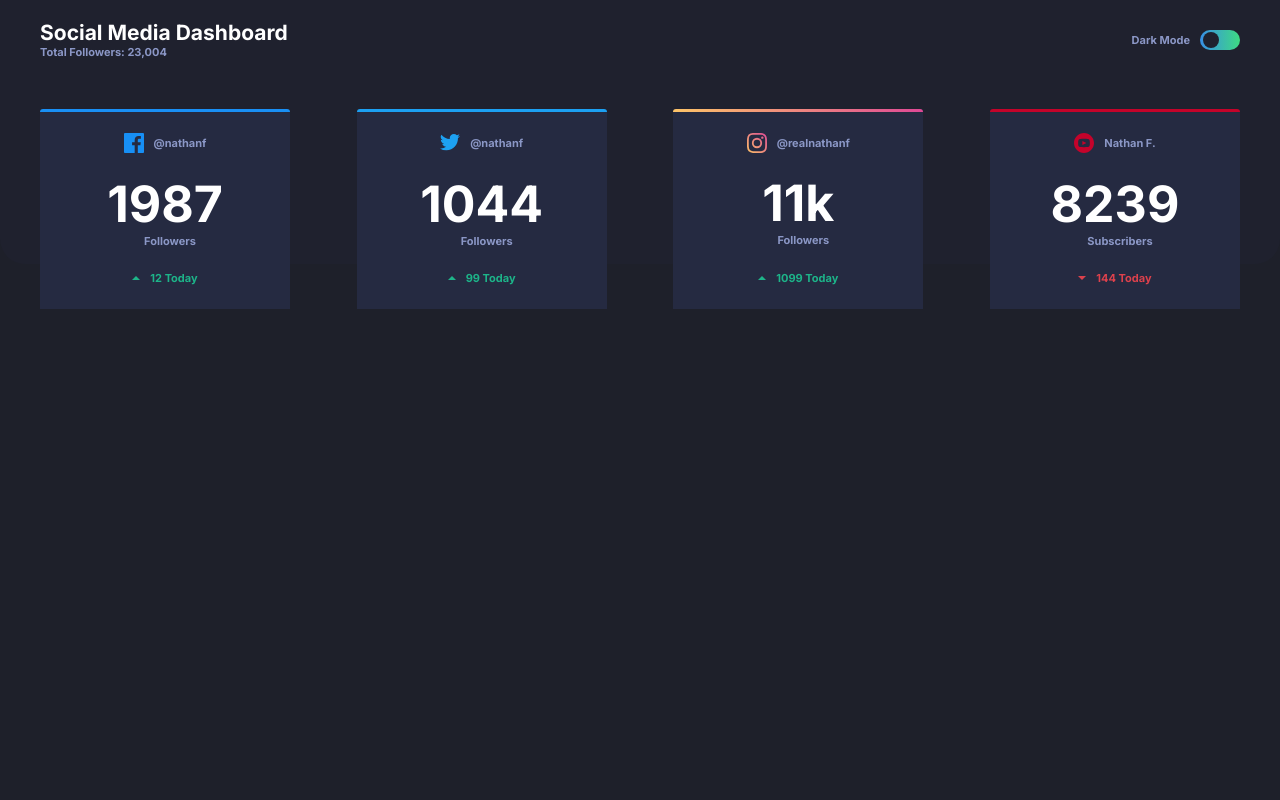
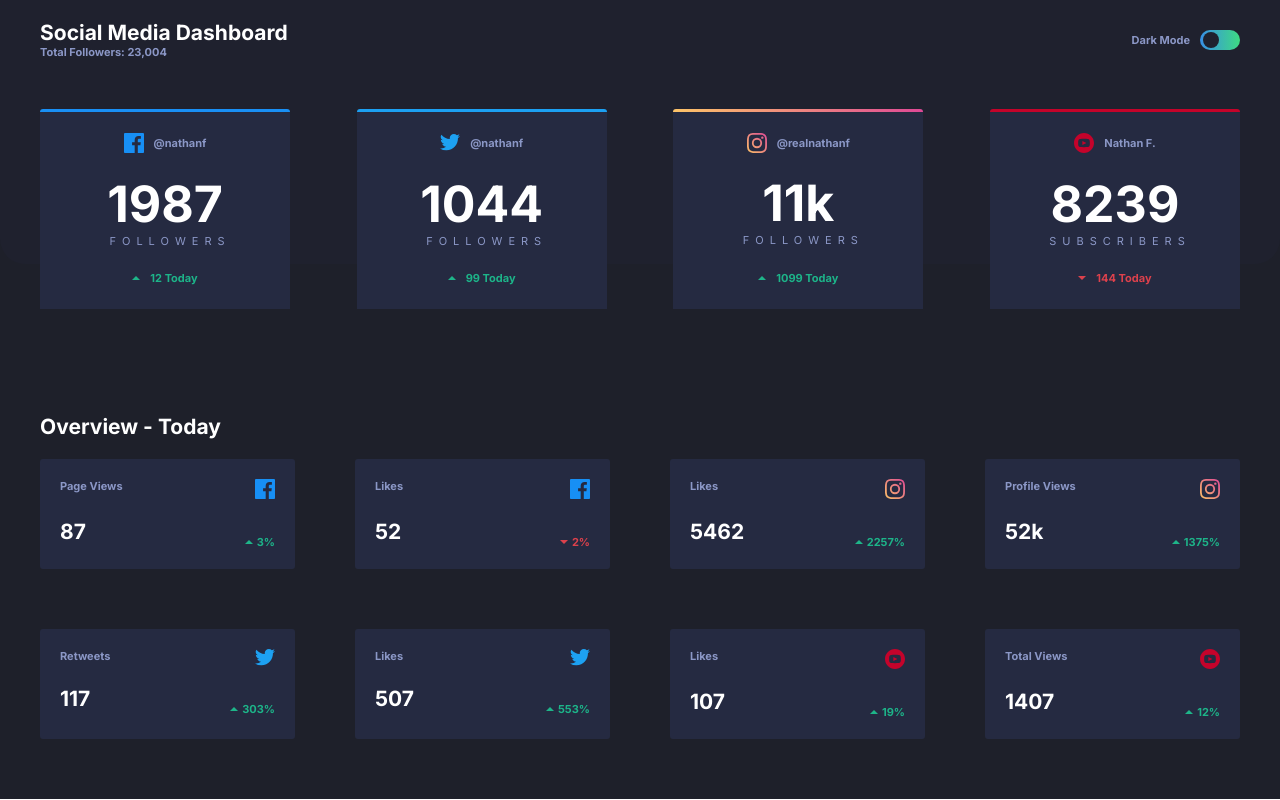
Before and after one commit to abdelilahelhaddad/social-media-dashboard-with-theme-switcher, a plain HTML site: page index.html in a window 1280 px wide. Drawn offline with Linux system fonts and the light colour scheme.

Commit message:
:fire: :art: Second Commit Desktop Layout :sparkles: :globe_with_meridians:

```diff
--- a/index.html
+++ b/index.html
@@ -79,7 +79,7 @@
         </div>
       </div>
     </div>
-    <!-- <div class="container flex-col">
+    <div class="container flex- overview">
       <h2>Overview - Today</h2>
       <div class="flex">
         <div class="facebook">
@@ -89,8 +89,10 @@
           </div>
           <div>
             <h2>87</h2>
+            <div>
               <img src="./images/icon-up.svg" alt="">
               <p class="green">3%</p>
+            </div>
           </div>
         </div>
         <div class="facebook">
@@ -100,8 +102,10 @@
           </div>
           <div>
             <h2>52</h2>
+            <div>
               <img src="./images/icon-down.svg" alt="">
               <p class="red">2%</p>
+            </div>
           </div>
         </div>
         <div class="instagram">
@@ -111,8 +115,10 @@
           </div>
           <div>
             <h2>5462</h2>
+            <div>
               <img src="./images/icon-up.svg" alt="">
               <p class="green">2257%</p>
+            </div>
           </div>
         </div>
         <div class="instagram">
@@ -122,8 +128,10 @@
           </div>
           <div>
             <h2>52k</h2>
+            <div>
               <img src="./images/icon-up.svg" alt="">
               <p class="green">1375%</p>
+            </div>
           </div>
         </div>
         <div class="twitter">
@@ -133,8 +141,10 @@
           </div>
           <div>
             <h2>117</h2>
+            <div>
               <img src="./images/icon-up.svg" alt="">
               <p class="green">303%</p>
+            </div>
           </div>
         </div>
         <div class="twitter">
@@ -144,8 +154,10 @@
           </div>
           <div>
             <h2>507</h2>
+            <div>
               <img src="./images/icon-up.svg" alt="">
               <p class="green">553%</p>
+            </div>
           </div>
         </div>
         <div class="youtube">
@@ -155,8 +167,10 @@
           </div>
           <div>
             <h2>107</h2>
+            <div>
               <img src="./images/icon-up.svg" alt="">
               <p class="green">19%</p>
+            </div>
           </div>
         </div>
         <div class="youtube">
@@ -166,12 +180,14 @@
           </div>
           <div>
             <h2>1407</h2>
+            <div>
               <img src="./images/icon-up.svg" alt="">
               <p class="green">12%</p>
             </div>
           </div>
         </div>
-    </div> -->
+      </div>
+    </div>
   </div>
 </body>
 
--- a/style.scss
+++ b/style.scss
@@ -83,7 +83,6 @@ p {
 
 #main {
   background-color: $Very-Dark-Blue-BG;
-  height: 100vh;
 
   .top-dashboard {
     background-color: $Very-Dark-Blue-Top-BG-Pattern;
@@ -159,6 +158,12 @@ p {
             justify-content: center;
           }
 
+          .followers {
+            text-transform: uppercase;
+            font-weight: 400;
+            letter-spacing: .6rem;
+          }
+
           p {
             text-align: center;
             margin-left: 1rem;
@@ -209,4 +214,56 @@ p {
       }
     }
   }
+
+  .overview {
+    margin-top: 15rem;
+    display: flex;
+    flex-direction: column;
+
+    h2 {
+      color: $White-Text;
+      margin-bottom: 2rem;
+    }
+
+    .flex {
+      flex-wrap: wrap;
+      justify-content: center;
+      width: 100%;
+      gap: 6rem;
+      margin-bottom: 6rem;
+
+      >div {
+        display: flex;
+        flex-direction: column;
+        flex: 20%;
+        gap: 2rem;
+        border-radius: 3px;
+        width: 250px;
+        height: 110px;
+        padding: 2rem;
+        background-color: $Dark-Desaturated-Blue-Card-BG;
+
+        div {
+          display: flex;
+          justify-content: space-between;
+
+          h4 {
+            color: $Desaturated-Blue-Text;
+          }
+
+          div {
+            display: flex;
+            align-items: center;
+
+            .red,
+            .green {
+              margin-left: .4rem;
+            }
+          }
+        }
+
+      }
+
+    }
+  }
 }
```
Also changed, not shown: style.css, 1 other file. Lines whose indentation alone changed are shown as unchanged.
